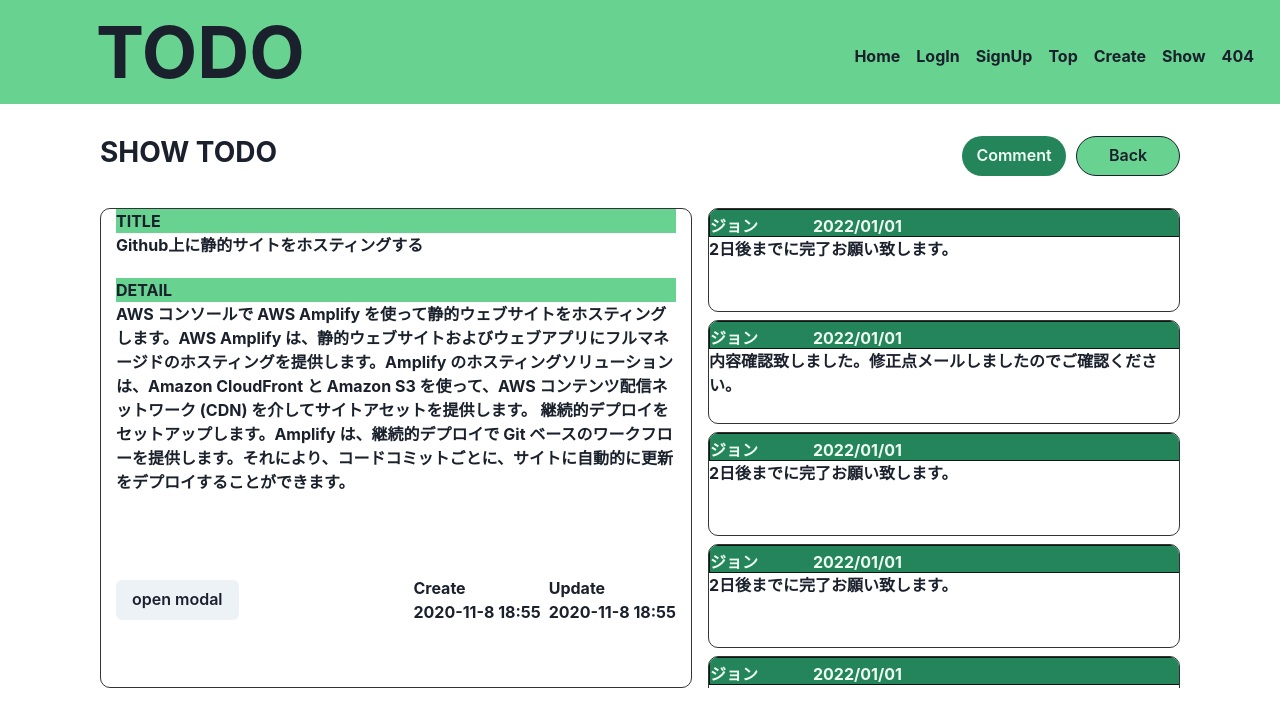
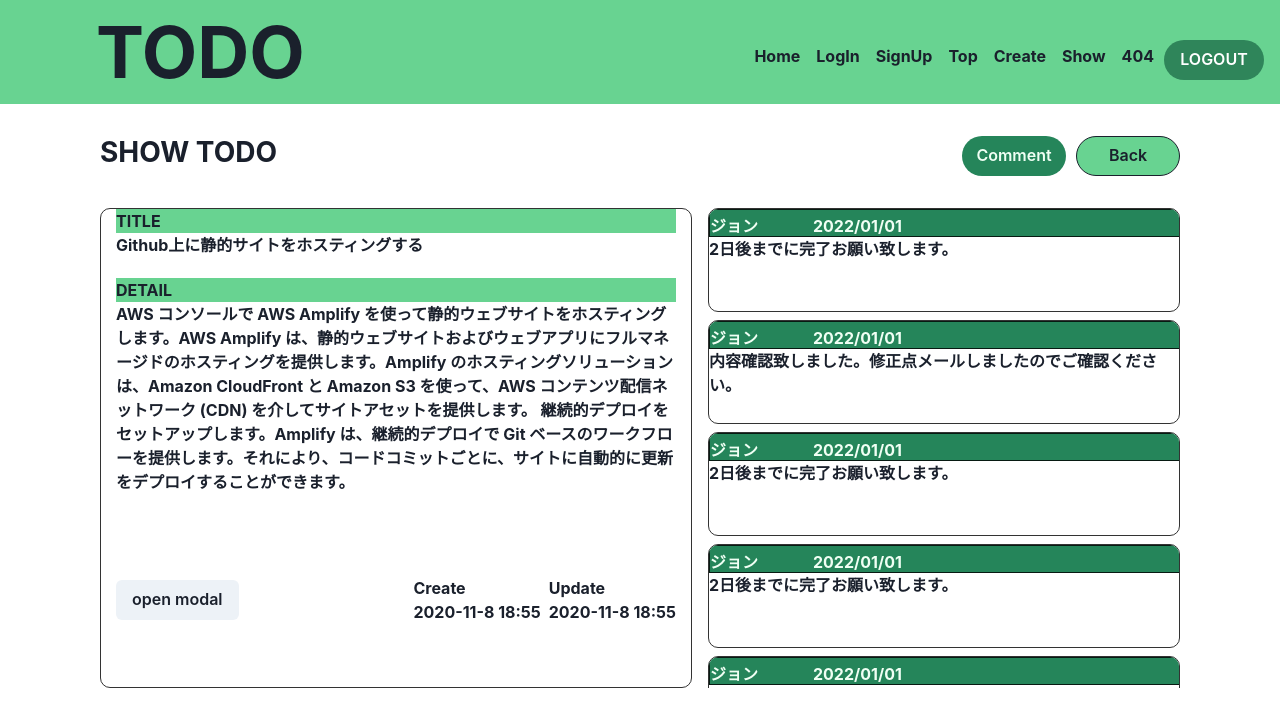
Before and after one commit to if-mentor/next_todo10, a Next.js app: page /todoShow in a window 1280 px wide. Shown: the top 726 px of the page. Built offline with nearby package versions, Linux system fonts and the light colour scheme; no server answers.

Commit message:
#18feature/auth fix

```diff
--- a/authComponent/logoutButton.jsx
+++ b/components/authComponent/logoutButton.jsx
@@ -8,9 +8,15 @@ import { auth } from "/libs/firebase";
 export const LogoutButton = () => {
     const router = useRouter();
 
-    const onLogout = () => {
-        auth.signOut();
-      router.push("/login")
+    const onLogout = async() => {
+        try {
+            await auth.signOut();
+            router.push("/login");
+        } catch (error) {
+            alert("サインアウトに失敗しました。");
+        }
+    //     auth.signOut();
+    //   router.push("/login")
     };
 
     return (
--- a/components/header.jsx
+++ b/components/header.jsx
@@ -1,5 +1,7 @@
 import { Box, HStack, Heading, Spacer } from "@chakra-ui/react"
 import Link from "next/link"
+import { LogoutButton } from '@/components/authComponent/logoutButton'
+
 
 export const TodoHeader = () => {
   return (
@@ -27,6 +29,9 @@ export const TodoHeader = () => {
         <Link href="/sdfglsdrg">404</Link>
       </HStack>
       {/* 最終実装時削除 */}
+
+      {/* 0608LogoutButton実装しました */}
+      <LogoutButton />
     </Box>
   )
 }
```
Also changed, not shown: pages/top.jsx (+5 -4 lines).
